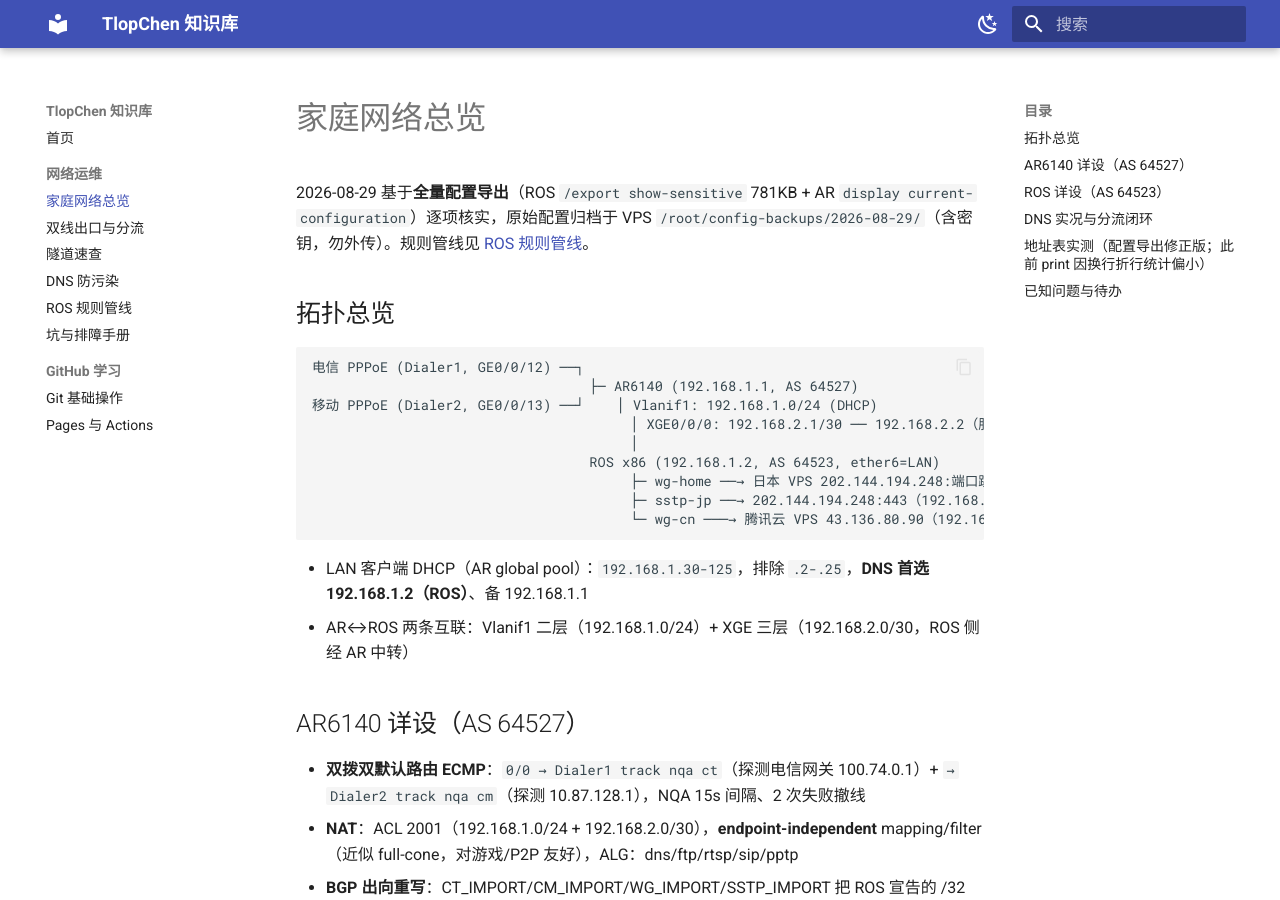
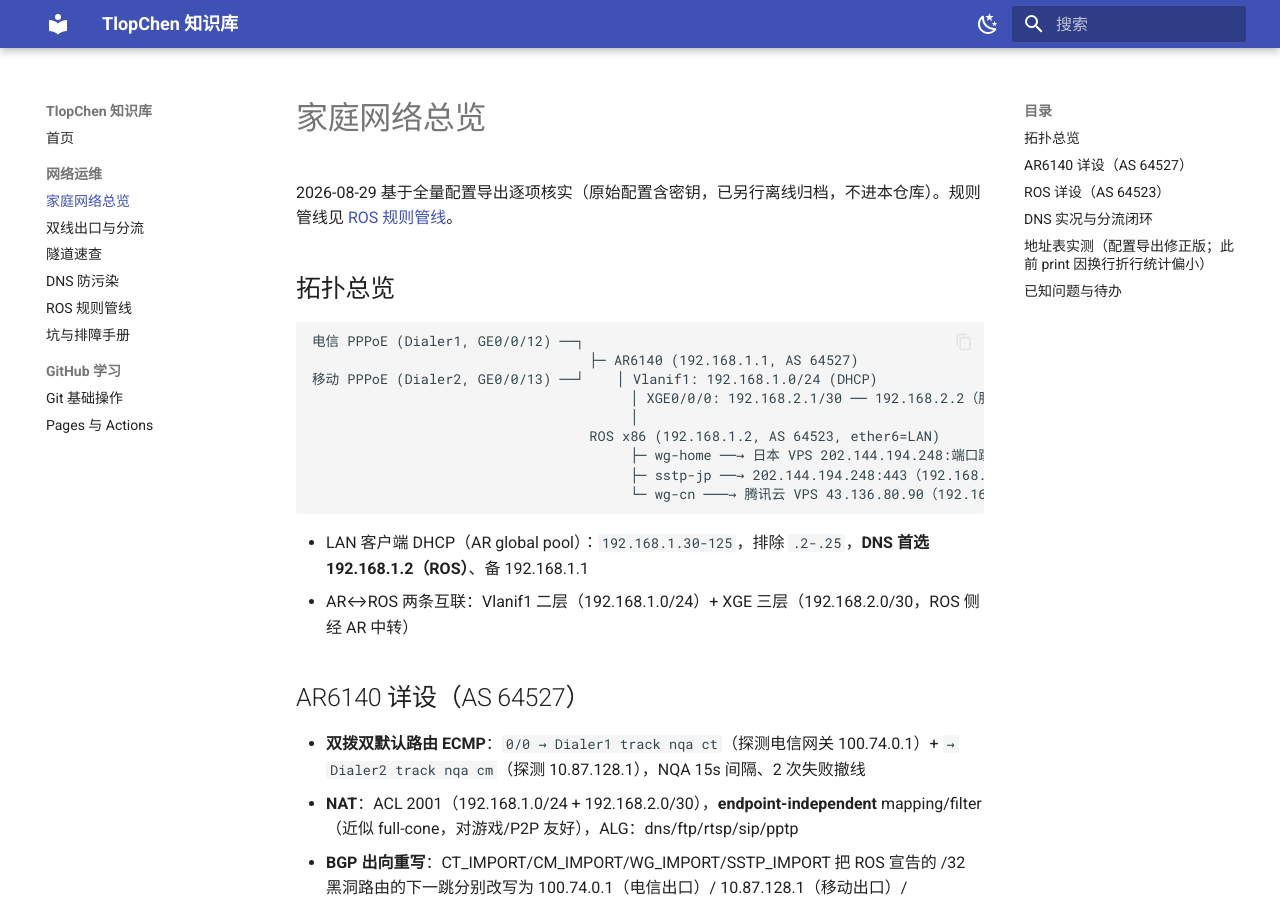
Before and after one commit to TlopChen/wiki, an MkDocs documentation site: the page built from docs/network/home-lab.md, in a window 1280 px wide and 900 px high. Built offline with MkDocs 1.6.1 and Material for MkDocs 9.7.7, drawn with Linux system fonts in a browser that asks for light colours.

Commit message:
安全:home-lab 模糊化配置归档路径,不公开含密钥导出的存放位置

```diff
--- a/docs/network/home-lab.md
+++ b/docs/network/home-lab.md
@@ -1,6 +1,6 @@
 # 家庭网络总览
 
-2026-08-29 基于**全量配置导出**（ROS `/export show-sensitive` 781KB + AR `display current-configuration`）逐项核实，原始配置归档于 VPS `/root/config-backups/2026-08-29/`（含密钥，勿外传）。规则管线见 [ROS 规则管线](ros-rules-pipeline.md)。
+2026-08-29 基于全量配置导出逐项核实（原始配置含密钥，已另行离线归档，不进本仓库）。规则管线见 [ROS 规则管线](ros-rules-pipeline.md)。
 
 ## 拓扑总览
 
```
